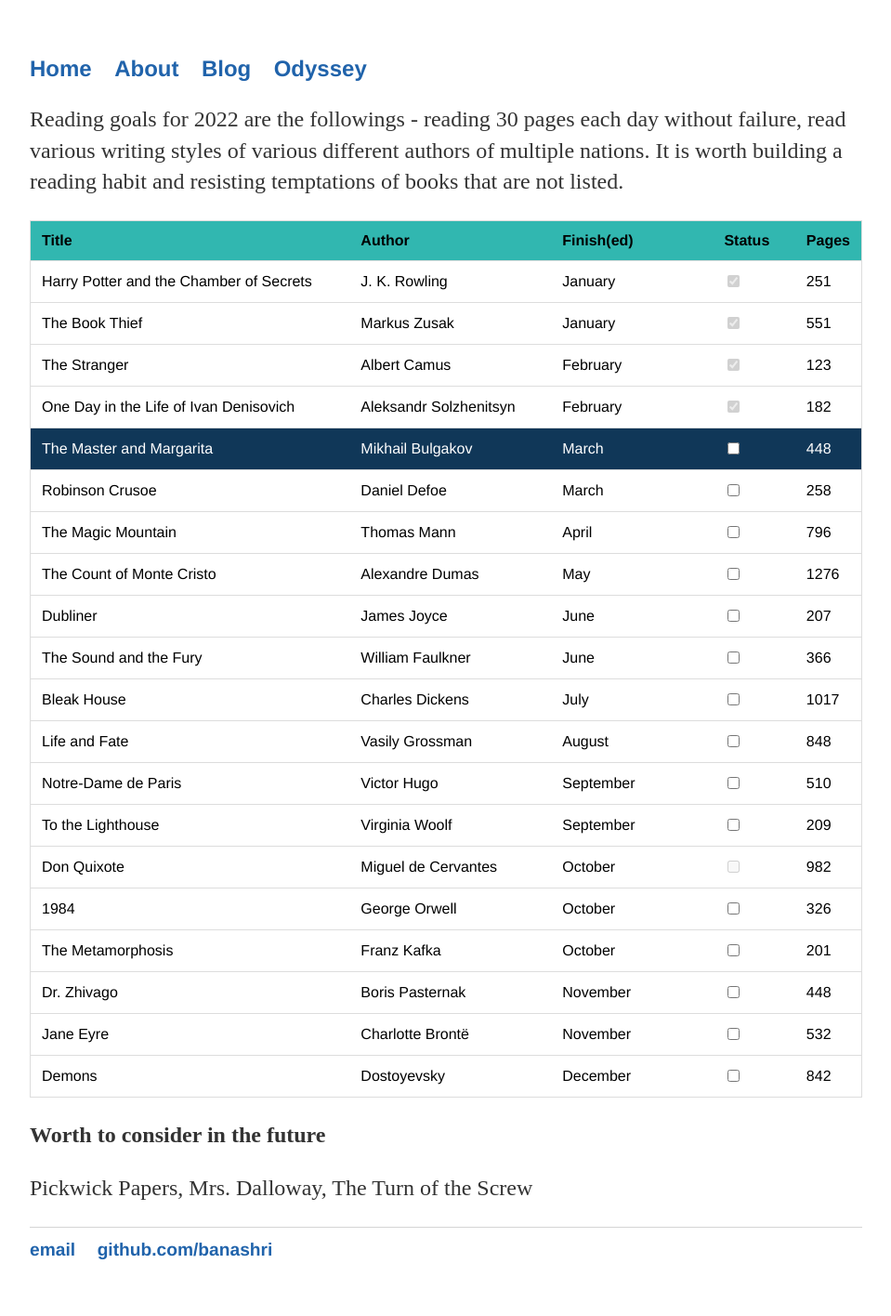
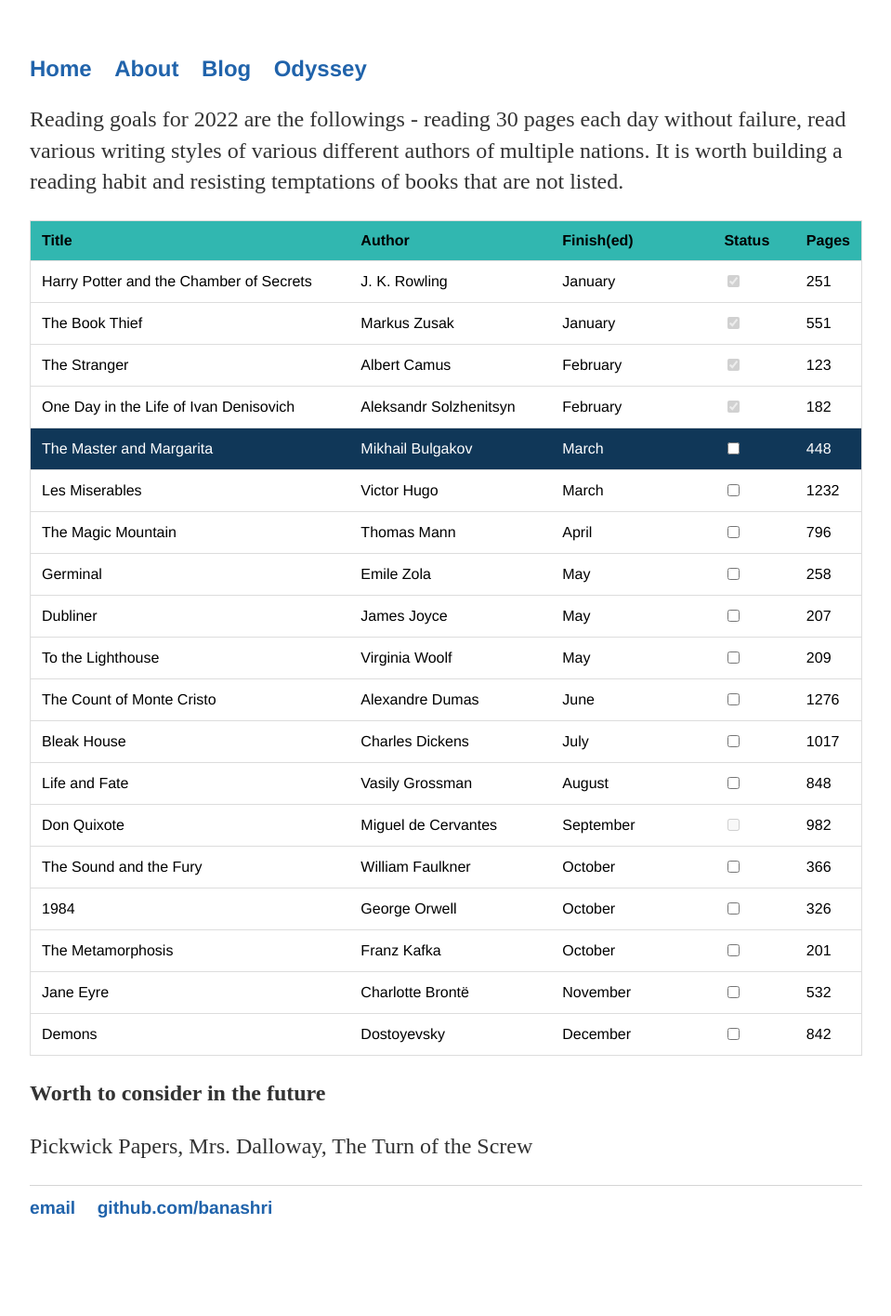
Before and after one commit to Banashri/banashri.github.io, a Jekyll site: the page built from books/2022.md, in a window 1280 px wide. Shown: the whole page at 93% size, without its empty margins (160-1119 px from the left). Built offline with Jekyll 4.4.1, drawn with Linux system fonts in a browser that asks for light colours; after the commit the page ends 1371 px from its top, so only the background shows below that.

Commit message:
practice

```diff
--- a/books/2022.md
+++ b/books/2022.md
@@ -53,11 +53,11 @@ building a reading habit and resisting temptations of books that are not listed.
     <td>448</td>
   </tr>
   <tr>
-    <td>Robinson Crusoe</td>
-    <td>Daniel Defoe</td>
+    <td>Les Miserables</td>
+    <td>Victor Hugo</td>
     <td>March</td>
     <td><input type="checkbox"/></td>
-    <td>258</td>
+    <td>1232</td>
   </tr>
   <tr>
     <td>The Magic Mountain</td>
@@ -67,25 +67,32 @@ building a reading habit and resisting temptations of books that are not listed.
     <td>796</td>
   </tr>
   <tr>
-    <td>The Count of Monte Cristo</td>
-    <td>Alexandre Dumas</td>
+    <td>Germinal</td>
+    <td>Emile Zola</td>
     <td>May</td>
     <td><input type="checkbox"/></td>
-    <td>1276</td>
+    <td>258</td>
   </tr>
   <tr>
     <td>Dubliner</td>
     <td>James Joyce</td>
-    <td>June</td>
+    <td>May</td>
     <td><input type="checkbox"/></td>
     <td>207</td>
   </tr>
   <tr>
-    <td>The Sound and the Fury</td>
-    <td>William Faulkner</td>
+    <td>To the Lighthouse</td>
+    <td>Virginia Woolf</td>
+    <td>May</td>
+    <td><input type="checkbox" /></td>
+    <td>209</td>
+  </tr>
+  <tr>
+    <td>The Count of Monte Cristo</td>
+    <td>Alexandre Dumas</td>
     <td>June</td>
     <td><input type="checkbox"/></td>
-    <td>366</td>
+    <td>1276</td>
   </tr>
   <tr>
     <td>Bleak House</td>
@@ -102,25 +109,18 @@ building a reading habit and resisting temptations of books that are not listed.
     <td>848</td>
   </tr>
   <tr>
-    <td>Notre-Dame de Paris</td>
-    <td>Victor Hugo</td>
+    <td>Don Quixote</td>
+    <td>Miguel de Cervantes</td>
     <td>September</td>
-    <td><input type="checkbox"/></td>
-    <td>510</td>
+    <td><input type="checkbox" disabled="true" /></td>
+    <td>982</td>
   </tr>
   <tr>
-    <td>To the Lighthouse</td>
-    <td>Virginia Woolf</td>
-    <td>September</td>
-    <td><input type="checkbox" /></td>
-    <td>209</td>
-  </tr>
-  <tr>
-    <td>Don Quixote</td>
-    <td>Miguel de Cervantes</td>
+    <td>The Sound and the Fury</td>
+    <td>William Faulkner</td>
     <td>October</td>
-    <td><input type="checkbox" disabled="true" /></td>
-    <td>982</td>
+    <td><input type="checkbox"/></td>
+    <td>366</td>
   </tr>
   <tr>
     <td>1984</td>
@@ -135,29 +135,6 @@ building a reading habit and resisting temptations of books that are not listed.
     <td>October</td>
     <td><input type="checkbox"/></td>
     <td>201</td>
-  </tr>
-  <!--<tr>
-    <td>The Trial</td>
-    <td>Franz Kafka</td>
-    <td>September</td>
-    <td><input type="checkbox"/></td>
-    <td>255</td>
-    <td>eBook</td>
-  </tr>
-  <tr>
-    <td>The Castle</td>
-    <td>Franz Kafka</td>
-    <td>September</td>
-    <td><input type="checkbox"/></td>
-    <td>316</td>
-    <td>eBook</td>
-  </tr>-->
-  <tr>
-    <td>Dr. Zhivago</td>
-    <td>Boris Pasternak</td>
-    <td>November</td>
-    <td><input type="checkbox"/></td>
-    <td>448</td>
   </tr>
   <tr>
     <td>Jane Eyre</td>
```
